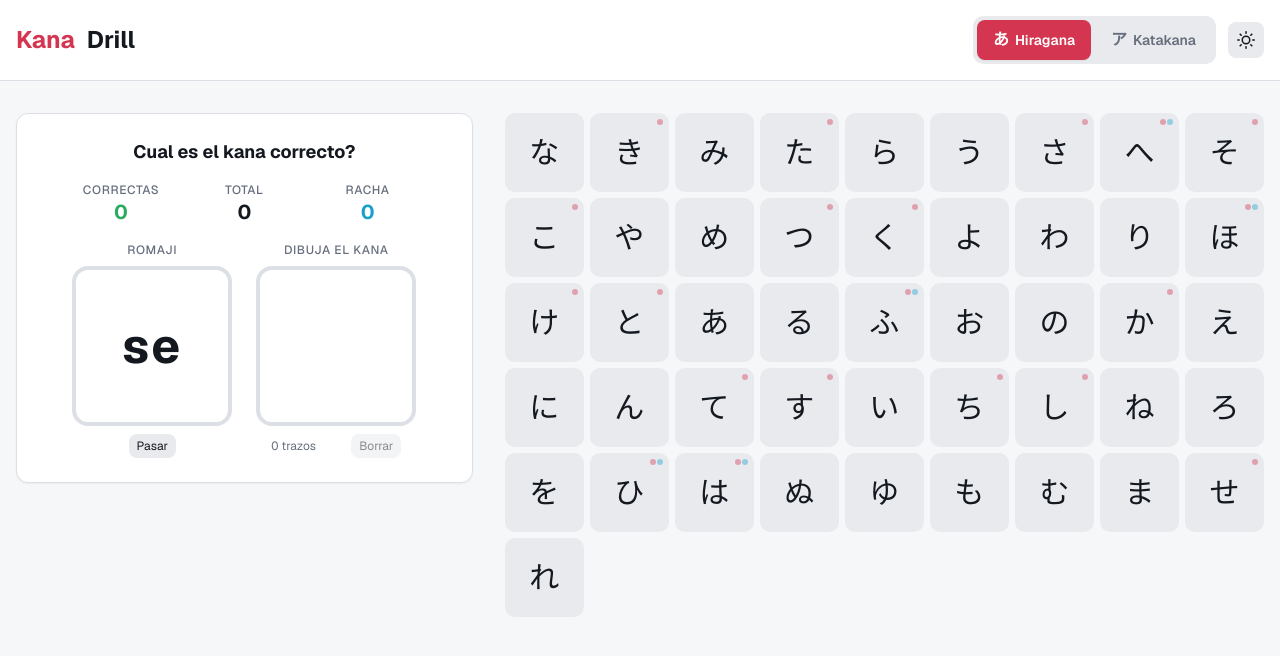
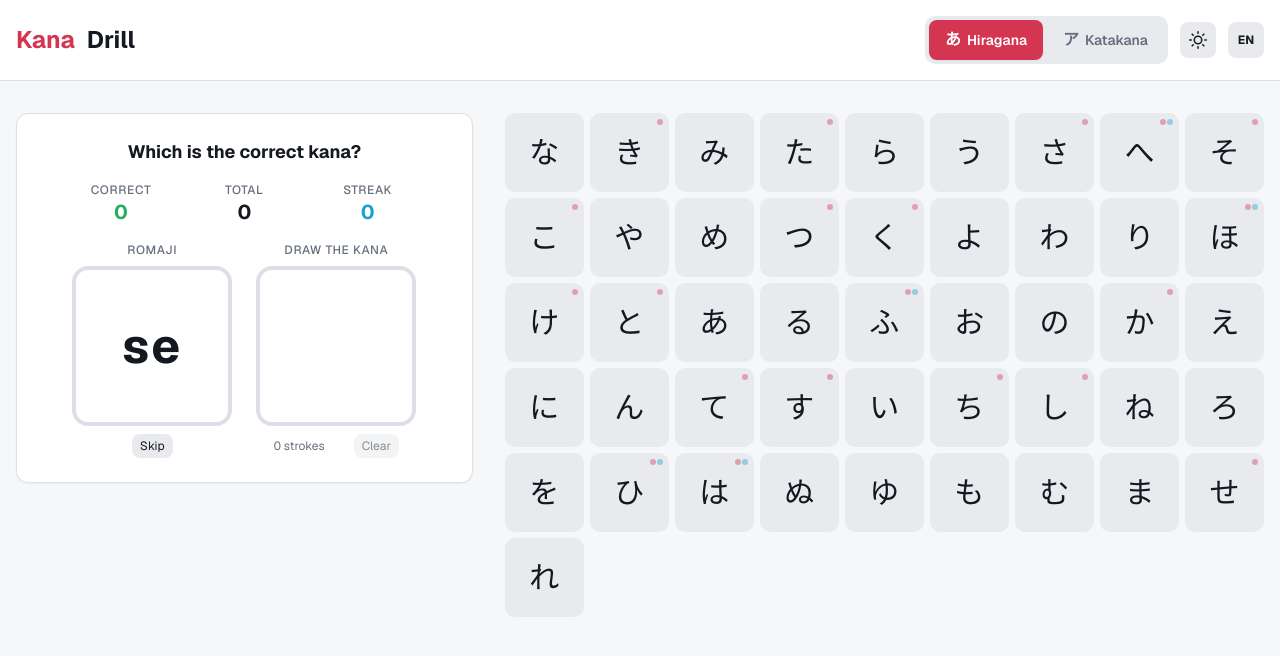
Before and after one commit to Mark-kus/kana-drill, a Next.js app: page / in a window 1280 px wide. Shown: the top 656 px of the page. Built offline with nearby package versions, Linux system fonts and the light colour scheme.

Commit message:
Add language support and translation functionality

```diff
--- a/app/layout.tsx
+++ b/app/layout.tsx
@@ -1,6 +1,7 @@
 import type { Metadata, Viewport } from 'next'
 import { Noto_Sans_JP, Geist } from 'next/font/google'
 import { ThemeProvider } from '@/components/theme-provider'
+import { LanguageProvider } from '@/components/language-provider'
 
 import './globals.css'
 
@@ -27,7 +28,9 @@ export default function RootLayout({
     <html lang="es" suppressHydrationWarning>
       <body className={`${_geist.variable} ${_noto.variable} font-sans antialiased`}>
         <ThemeProvider attribute="class" defaultTheme="system" enableSystem disableTransitionOnChange>
-          {children}
+          <LanguageProvider>
+            {children}
+          </LanguageProvider>
         </ThemeProvider>
       </body>
     </html>
--- a/components/drawing-canvas.tsx
+++ b/components/drawing-canvas.tsx
@@ -4,6 +4,7 @@ import { useRef, useState, useEffect, useCallback } from "react"
 import { cn } from "@/lib/utils"
 import type { KanaStrokeRange } from "@/lib/kana-data"
 import { matchDrawingShape, MIN_SHAPE_SCORE } from "@/lib/kana-recognition"
+import { useLanguage } from "@/components/language-provider"
 
 interface CandidateKana {
   kana: string
@@ -32,6 +33,7 @@ export function DrawingCanvas({
   feedbackType,
   showKanaShadow,
 }: DrawingCanvasProps) {
+  const { t } = useLanguage()
   const canvasRef = useRef<HTMLCanvasElement>(null)
   const isDrawingRef = useRef(false)
   const lastPosRef = useRef({ x: 0, y: 0 })
@@ -152,8 +154,8 @@ export function DrawingCanvas({
         if (!targetEntry) return null
         const { min, max } = targetEntry.strokeRange
         const range = min === max ? `${min}` : `${min}–${max}`
-        if (strokes < min) return `Intenta con más trazos (${range})`
-        if (strokes > max) return `Intenta con menos trazos (${range})`
+        if (strokes < min) return t.tryMoreStrokes(range)
+        if (strokes > max) return t.tryFewerStrokes(range)
         return null
       }
 
@@ -227,7 +229,7 @@ export function DrawingCanvas({
         return {
           isCorrect: false,
           bestMatch: null,
-          hint: "Intenta dibujar con más precisión",
+          hint: t.tryMorePrecision,
         }
       }
 
@@ -279,7 +281,7 @@ export function DrawingCanvas({
 
       <div className="flex items-center gap-2">
         <span className="text-xs text-muted-foreground tabular-nums min-w-[4.5rem]">
-          {strokeCount} {strokeCount === 1 ? "trazo" : "trazos"}
+          {strokeCount} {strokeCount === 1 ? t.stroke : t.strokes}
         </span>
         <button
           onClick={clearCanvas}
@@ -290,7 +292,7 @@ export function DrawingCanvas({
             "disabled:opacity-50 disabled:cursor-not-allowed"
           )}
         >
-          Borrar
+          {t.clear}
         </button>
       </div>
     </div>
--- a/components/kana-practice.tsx
+++ b/components/kana-practice.tsx
@@ -6,6 +6,8 @@ import { QuizPrompt } from "@/components/quiz-prompt"
 import { DrawingCanvas } from "@/components/drawing-canvas"
 import { ModeSelector, type KanaMode } from "@/components/mode-selector"
 import { ThemeToggle } from "@/components/theme-toggle"
+import { LanguageToggle } from "@/components/language-toggle"
+import { useLanguage } from "@/components/language-provider"
 import { cn } from "@/lib/utils"
 import {
   HIRAGANA_CELLS,
@@ -18,6 +20,7 @@ import {
 const MAX_KANA_TIME = 20 // seconds
 
 export function KanaPractice() {
+  const { t } = useLanguage()
   const [mode, setMode] = useState<KanaMode>("hiragana")
   const [score, setScore] = useState(0)
   const [total, setTotal] = useState(0)
@@ -240,7 +243,7 @@ export function KanaPractice() {
   if (!mounted) {
     return (
       <div className="min-h-screen bg-background flex items-center justify-center">
-        <span className="text-muted-foreground text-lg">Cargando...</span>
+        <span className="text-muted-foreground text-lg">{t.loading}</span>
       </div>
     )
   }
@@ -261,6 +264,7 @@ export function KanaPractice() {
           <div className="flex items-center gap-3">
             <ModeSelector mode={mode} onModeChange={setMode} />
             <ThemeToggle />
+            <LanguageToggle />
           </div>
         </div>
       </header>
@@ -272,7 +276,7 @@ export function KanaPractice() {
           <div className="w-full lg:w-auto lg:sticky lg:top-8 flex flex-col items-center">
             <div className="bg-card rounded-xl border border-border p-6 shadow-sm">
               <h2 className="text-lg font-bold text-foreground text-center mb-4">
-                {"Cual es el kana correcto?"}
+                {t.quizQuestion}
               </h2>
 
               {/* Scores + timers stacked */}
@@ -287,7 +291,7 @@ export function KanaPractice() {
                 {/* Romaji box */}
                 <div className="flex w-40 flex-col items-center">
                   <p className="text-xs font-medium text-muted-foreground uppercase tracking-wider mb-2">
-                    Romaji
+                    {t.romaji}
                   </p>
                   <div
                     className={`flex items-center justify-center w-40 h-40 rounded-2xl border-4 transition-all duration-300 ${
@@ -312,7 +316,7 @@ export function KanaPractice() {
                         "disabled:opacity-50 disabled:cursor-not-allowed"
                       )}
                     >
-                      Pasar
+                      {t.skip}
                     </button>
                   </div>
                 </div>
@@ -320,7 +324,7 @@ export function KanaPractice() {
                 {/* Drawing canvas */}
                 <div className="relative flex flex-col items-center">
                   <p className="text-xs font-medium text-muted-foreground uppercase tracking-wider mb-2">
-                    Dibuja el kana
+                    {t.drawKana}
                   </p>
 
                   {/* Hint tooltip – positioned to the left of the canvas, overlapping romaji */}
@@ -328,7 +332,7 @@ export function KanaPractice() {
                     <div className={`absolute right-full top-1/2 -translate-y-1/2 mr-3 z-10 w-44 rounded-lg border border-border bg-popover px-3 py-2 text-left shadow-md transition-opacity duration-500 ${hintVisible ? "opacity-100" : "opacity-0 pointer-events-none"}`}>
                       {drawingHint.bestMatchKana && (
                         <p className="text-sm text-foreground">
-                          Mejor coincidencia: <span className="text-xl font-bold leading-none">{drawingHint.bestMatchKana}</span>
+                          {t.bestMatch} <span className="text-xl font-bold leading-none">{drawingHint.bestMatchKana}</span>
                         </p>
                       )}
                       {drawingHint.strokeHint && (
--- /dev/null
+++ b/components/language-provider.tsx
@@ -0,0 +1,39 @@
+"use client"
+
+import { createContext, useContext, useState, useCallback, type ReactNode } from "react"
+import { translations, type Language, type Translations } from "@/lib/translations"
+
+interface LanguageContextType {
+  language: Language
+  t: Translations
+  cycleLanguage: () => void
+}
+
+const LanguageContext = createContext<LanguageContextType | null>(null)
+
+const LANGUAGE_ORDER: Language[] = ["en", "es", "pt"]
+
+export function LanguageProvider({ children }: { children: ReactNode }) {
+  const [language, setLanguage] = useState<Language>("en")
+
+  const cycleLanguage = useCallback(() => {
+    setLanguage((prev) => {
+      const idx = LANGUAGE_ORDER.indexOf(prev)
+      return LANGUAGE_ORDER[(idx + 1) % LANGUAGE_ORDER.length]
+    })
+  }, [])
+
+  const t = translations[language]
+
+  return (
+    <LanguageContext.Provider value={{ language, t, cycleLanguage }}>
+      {children}
+    </LanguageContext.Provider>
+  )
+}
+
+export function useLanguage() {
+  const ctx = useContext(LanguageContext)
+  if (!ctx) throw new Error("useLanguage must be used within LanguageProvider")
+  return ctx
+}
--- /dev/null
+++ b/components/language-toggle.tsx
@@ -0,0 +1,28 @@
+"use client"
+
+import { useLanguage } from "@/components/language-provider"
+import { cn } from "@/lib/utils"
+
+export function LanguageToggle() {
+  const { language, cycleLanguage } = useLanguage()
+
+  const label = language.toUpperCase()
+
+  return (
+    <button
+      onClick={cycleLanguage}
+      className={cn(
+        "inline-flex items-center justify-center w-9 h-9 rounded-md",
+        "bg-secondary text-secondary-foreground",
+        "hover:bg-primary hover:text-primary-foreground",
+        "transition-colors duration-200",
+        "focus-visible:outline-none focus-visible:ring-2 focus-visible:ring-ring",
+        "text-xs font-bold"
+      )}
+      aria-label={`Language: ${label}. Click to change.`}
+      title={`Language: ${label}`}
+    >
+      {label}
+    </button>
+  )
+}
--- a/components/quiz-prompt.tsx
+++ b/components/quiz-prompt.tsx
@@ -1,4 +1,6 @@
 "use client"
+
+import { useLanguage } from "@/components/language-provider"
 
 interface QuizPromptProps {
   score: number
@@ -11,25 +13,26 @@ export function QuizPrompt({
   total,
   streak,
 }: QuizPromptProps) {
+  const { t } = useLanguage()
   return (
     <div className="flex flex-col items-center gap-3 w-full">
       {/* Score row */}
       <div className="flex items-center justify-center gap-6">
         <div className="w-40 text-center">
           <p className="text-xs font-medium text-muted-foreground uppercase tracking-wider">
-            Correctas
+            {t.correct}
           </p>
           <p className="text-xl font-bold text-success">{score}</p>
         </div>
         <div className="text-center">
           <p className="text-xs font-medium text-muted-foreground uppercase tracking-wider">
-            Total
+            {t.total}
           </p>
           <p className="text-xl font-bold text-foreground">{total}</p>
         </div>
         <div className="w-40 text-center">
           <p className="text-xs font-medium text-muted-foreground uppercase tracking-wider">
-            Racha
+            {t.streak}
           </p>
           <p className="text-xl font-bold text-accent">{streak}</p>
         </div>
--- a/components/theme-toggle.tsx
+++ b/components/theme-toggle.tsx
@@ -3,9 +3,11 @@
 import { useTheme } from "next-themes"
 import { useEffect, useState } from "react"
 import { cn } from "@/lib/utils"
+import { useLanguage } from "@/components/language-provider"
 
 export function ThemeToggle() {
   const { theme, setTheme, resolvedTheme } = useTheme()
+  const { t } = useLanguage()
   const [mounted, setMounted] = useState(false)
 
   useEffect(() => setMounted(true), [])
@@ -33,8 +35,8 @@ export function ThemeToggle() {
         "transition-colors duration-200",
         "focus-visible:outline-none focus-visible:ring-2 focus-visible:ring-ring"
       )}
-      aria-label={`Tema actual: ${theme === "system" ? "sistema" : isDark ? "oscuro" : "claro"}. Clic para cambiar.`}
-      title={theme === "system" ? "Tema: Sistema" : isDark ? "Tema: Oscuro" : "Tema: Claro"}
+      aria-label={t.themeAriaLabel(theme === "system" ? t.themeNameSystem : isDark ? t.themeNameDark : t.themeNameLight)}
+      title={theme === "system" ? t.themeSystem : isDark ? t.themeDark : t.themeLight}
     >
       {theme === "system" ? (
         // Monitor icon for system
--- /dev/null
+++ b/lib/translations.ts
@@ -0,0 +1,81 @@
+export type Language = "en" | "es" | "pt"
+
+export const translations = {
+  en: {
+    loading: "Loading...",
+    quizQuestion: "Which is the correct kana?",
+    romaji: "Romaji",
+    skip: "Skip",
+    drawKana: "Draw the kana",
+    bestMatch: "Best match:",
+    correct: "Correct",
+    total: "Total",
+    streak: "Streak",
+    stroke: "stroke",
+    strokes: "strokes",
+    clear: "Clear",
+    tryMoreStrokes: (range: string) => `Try with more strokes (${range})`,
+    tryFewerStrokes: (range: string) => `Try with fewer strokes (${range})`,
+    tryMorePrecision: "Try drawing more precisely",
+    themeSystem: "Theme: System",
+    themeDark: "Theme: Dark",
+    themeLight: "Theme: Light",
+    themeAriaLabel: (current: string) => `Current theme: ${current}. Click to change.`,
+    themeNameSystem: "system",
+    themeNameDark: "dark",
+    themeNameLight: "light",
+    langLabel: "EN",
+  },
+  es: {
+    loading: "Cargando...",
+    quizQuestion: "Cual es el kana correcto?",
+    romaji: "Romaji",
+    skip: "Pasar",
+    drawKana: "Dibuja el kana",
+    bestMatch: "Mejor coincidencia:",
+    correct: "Correctas",
+    total: "Total",
+    streak: "Racha",
+    stroke: "trazo",
+    strokes: "trazos",
+    clear: "Borrar",
+    tryMoreStrokes: (range: string) => `Intenta con más trazos (${range})`,
+    tryFewerStrokes: (range: string) => `Intenta con menos trazos (${range})`,
+    tryMorePrecision: "Intenta dibujar con más precisión",
+    themeSystem: "Tema: Sistema",
+    themeDark: "Tema: Oscuro",
+    themeLight: "Tema: Claro",
+    themeAriaLabel: (current: string) => `Tema actual: ${current}. Clic para cambiar.`,
+    themeNameSystem: "sistema",
+    themeNameDark: "oscuro",
+    themeNameLight: "claro",
+    langLabel: "ES",
+  },
+  pt: {
+    loading: "Carregando...",
+    quizQuestion: "Qual é o kana correto?",
+    romaji: "Romaji",
+    skip: "Pular",
+    drawKana: "Desenhe o kana",
+    bestMatch: "Melhor correspondência:",
+    correct: "Corretas",
+    total: "Total",
+    streak: "Sequência",
+    stroke: "traço",
+    strokes: "traços",
+    clear: "Limpar",
+    tryMoreStrokes: (range: string) => `Tente com mais traços (${range})`,
+    tryFewerStrokes: (range: string) => `Tente com menos traços (${range})`,
+    tryMorePrecision: "Tente desenhar com mais precisão",
+    themeSystem: "Tema: Sistema",
+    themeDark: "Tema: Escuro",
+    themeLight: "Tema: Claro",
+    themeAriaLabel: (current: string) => `Tema atual: ${current}. Clique para mudar.`,
+    themeNameSystem: "sistema",
+    themeNameDark: "escuro",
+    themeNameLight: "claro",
+    langLabel: "PT",
+  },
+} as const
+
+export type Translations = typeof translations["en"]
```
